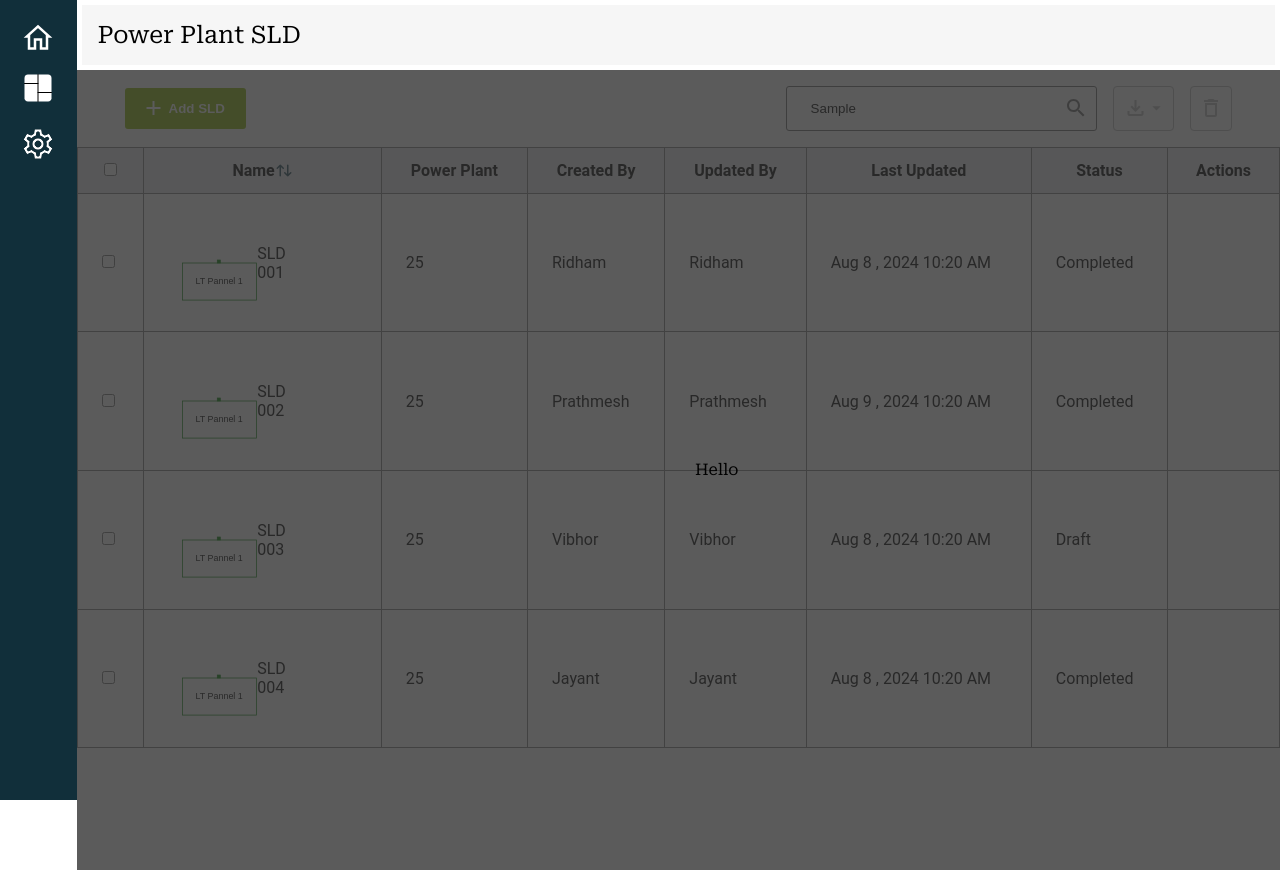
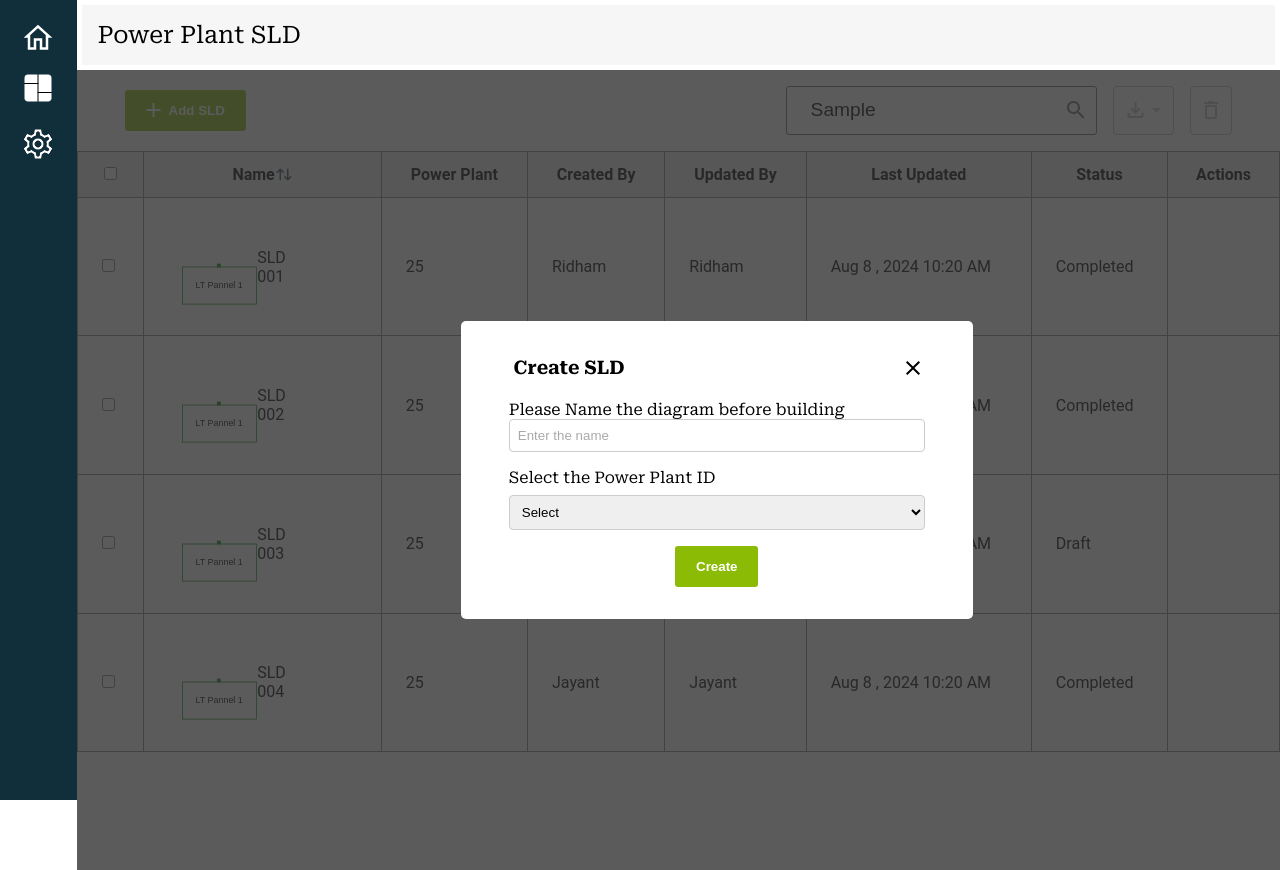
Before and after one commit to Jayant061/mahindra-drawio, a React (Vite) app: page / in a window 1280 px wide. Both pictures are taken after typing "Sample" into the empty fields and a click on the button "Add SLD". Shown: the top 870 px of the page. Built offline with nearby package versions, Linux system fonts and the light colour scheme.

Commit message:
Search Feature added

```diff
--- a/src/App.css
+++ b/src/App.css
@@ -1,34 +1,5 @@
-* {
+body, html{
   margin: 0;
-  padding: 0;
+  height: 100%;
+  width: 100%;
 }
-
-.app {
-  width: 100vw;
-  height: 100vh;
-  overflow: hidden;
-
-}
-
-.menu {
-  position: absolute;
-  right: 2rem;
-  display: flex;
-  flex-direction: row-reverse;
-  flex-wrap: nowrap;
-  padding: 1.5rem;
-}
-
-div.container {
-  width: 100%;
-  display: flex;
-  justify-content: start;
-  position: relative;
-
-  div.leftbar {
-    width: 18%;
-    min-width: 300px;
-    box-shadow: 2px 0 2px lightgray;
-  }
-
-}
--- a/src/Components/CreateSLDModal/CreateSLDModal.css
+++ b/src/Components/CreateSLDModal/CreateSLDModal.css
@@ -1,4 +1,4 @@
-.modal-Background{
+.modal-Background {
     z-index: 10;
     display: flex;
     position: absolute;
@@ -7,4 +7,98 @@
     background-color: #323232CC;
     height: 100%;
     width: 100%;
+    .dailogBox {
+        top: 50%;
+        left: 50%;
+        /* transform: translate(-50%, -50%); */
+        background-color: white;
+        padding: 2rem 3rem;
+        border-radius: 5px;
+        display: flex;
+        flex-direction: column;
+        align-items: center;
+        justify-content: center;
+        gap: 1rem;
+        width: 40%;
+        .heading{
+            display: flex;
+            justify-content: space-between;
+            width: 100%;
+        }
+
+        .nameInput {
+            display: flex;
+            flex-direction: column;
+            width: 100%;
+            input {
+                padding: 0.5rem;
+                border: 1px solid #ccc;
+                border-radius: 4px;
+                background-color: none;
+
+                &:hover {
+                    border-color: #888;
+                }
+
+                &:focus {
+                    border-color: #0056b3;
+                    box-shadow: 0 0 0 2px rgba(38, 143, 255, 0.2);
+                    outline: none;
+                }
+
+                &::placeholder {
+                    color: #aaa;
+                }
+            }
+
+        }
+
+        .IdInput {
+            display: flex;
+            flex-direction: column;
+            width: 100%;
+
+            label {
+                margin-bottom: 0.5rem;
+            }
+
+            select {
+                padding: 0.5rem;
+                outline: none;
+                border: 1px solid #ccc;
+                border-radius: 4px;
+                background-color: none;
+
+                &:hover {
+                    border-color: #888;
+                }
+
+                &:focus {
+                    border-color: #0056b3;
+                    box-shadow: 0 0 0 2px rgba(38, 143, 255, 0.2);
+                }
+
+            }
+
+
+            option {
+                padding: 0.5rem;
+            }
+        }
+
+
+        .createBtn{
+            button{
+                padding: 0.8rem 1.3rem;
+                background-color: #8BBB04;
+                color: white;
+                justify-content: center;
+                display: flex;
+                gap: 0.5rem;
+                border: none;
+                border-radius: 3px;
+                font-weight: bold;
+            }
+        }
+    }
 }
--- a/src/Components/CreateSLDModal/CreateSLDModal.tsx
+++ b/src/Components/CreateSLDModal/CreateSLDModal.tsx
@@ -1,20 +1,61 @@
-import React, { FC } from 'react'
-
-
-import './CreateSLDModal.css'
+import React, { FC } from 'react';
+import CloseBtnIcon from '../../assets/HomePageIcons/CloseBtn.svg';
+import './CreateSLDModal.css';
 
 interface ModalProps {
     modalOpen: boolean;
+    onClose: () => void; // Add an onClose prop to handle closing the modal
 }
 
-const CreateSLDModal: FC<ModalProps> = (props): JSX.Element => {
+const CreateSLDModal: FC<ModalProps> = ({ modalOpen, onClose }): JSX.Element => {
+    if (!modalOpen) return null; // Return null if modal is not open
+
     return (
         <div className="modal-Background">
             <div className="dailogBox">
-                Hello
+                <div className="heading">
+                    <h3>Create SLD</h3>
+                    <img
+                        src={CloseBtnIcon}
+                        alt="Close"
+                        onClick={onClose} // Use onClose prop to handle close action
+                        style={{ cursor: 'pointer' }} // Add pointer cursor for better UX
+                    />
+                </div>
+                <div className="nameInput">
+                    <label htmlFor="PowerPlantName">
+                        Please Name the diagram before building
+                    </label>
+                    <input
+                        type="text"
+                        id="PowerPlantName"
+                        name="PowerPlantName"
+                        placeholder='Enter the name'
+                    />
+                </div>
+                <div className="IdInput">
+                    <label htmlFor="SLDList">
+                        Select the Power Plant ID
+                    </label>
+                    <select
+                        name="SLDList"
+                        id="SLDList"
+                    >
+                        <option value="">Select</option>
+                        <option >SLD Name</option>
+                        <option >SLD Name</option>
+                        <option >SLD Name</option>
+                        <option >SLD Name</option>
+                        <option >SLD Name</option>
+                        <option >SLD Name</option>
+                    </select>
+                </div>
+                <div className="createBtn">
+                    <button>Create</button>
+                </div>
             </div>
         </div>
-    )
+    );
 }
 
-export default CreateSLDModal
+export default CreateSLDModal;
--- a/src/Components/SLDListingTable/SLDListingTable.css
+++ b/src/Components/SLDListingTable/SLDListingTable.css
@@ -34,6 +34,8 @@
                 width: 17rem;
                 padding: 0.5rem 1rem;
                 border: none;
+                outline: none;
+                font-size: 1.2rem;
             }
         }
 
--- a/src/Components/SLDListingTable/SLDListingTable.tsx
+++ b/src/Components/SLDListingTable/SLDListingTable.tsx
@@ -23,6 +23,7 @@ interface Listing {
 
 const SLDListingTable = () => {
     const [isModalOpen, setisModalOpen] = useState(false);
+    const [searchValue, setSearchValue] = useState(String);
     const [listings, setlistings] = useState<Listing[]>(JSON)
 
     const openModal = () => {
@@ -31,7 +32,7 @@ const SLDListingTable = () => {
 
     return (
         <>
-            {isModalOpen && <CreateSLDModal modalOpen={isModalOpen} />}
+            <CreateSLDModal modalOpen={isModalOpen} onClose={openModal} />
             <div className="configures">
                 <div className="addSLDButton">
                     <button
@@ -42,8 +43,12 @@ const SLDListingTable = () => {
                 </div>
                 <div className="searchAndDelete">
                     <div className="searchDiv">
-                        <input placeholder="Search" />
-                        <img src={SearchIcon} alt="search" />
+                        <input placeholder="Search"
+                            id="searchval"
+                             />
+                        <img src={SearchIcon} alt="search"
+                        onClick={() => setSearchValue(document.getElementById("searchval")?.value)}
+                        />
                     </div>
                     <div className="downloadDiv">
                         <img src={DownloadIcon} alt="download" />
@@ -74,7 +79,10 @@ const SLDListingTable = () => {
                         </tr>
                     </thead>
                     <tbody>
-                        {listings.map((listing) => {
+                        {
+                            listings
+                                .map((listing) => {
+                                    if (listing.sldName.toLowerCase().includes(searchValue.toLowerCase()))
                                         return (<tr>
                                             <td><input type="checkbox" name="" id="" /></td>
                                             <td>
--- a/src/pages/Playground/PlayGround.tsx
+++ b/src/pages/Playground/PlayGround.tsx
@@ -147,7 +147,7 @@ const PlayGround = () => {
               onMouseLeave={handleMouseLeave}
               style={{
                 transform: `scale(${zoomLevel})`,
-                transformOrigin: `top left`,
+                transformOrigin: `center`,
                 width: `${100}%`,
                 height: `${100}%`,
                 minWidth: `${viewBox.width}`,
```
Also changed, not shown: src/assets/HomePageIcons/CloseBtn.svg (added). Lines whose indentation alone changed are shown as unchanged.
